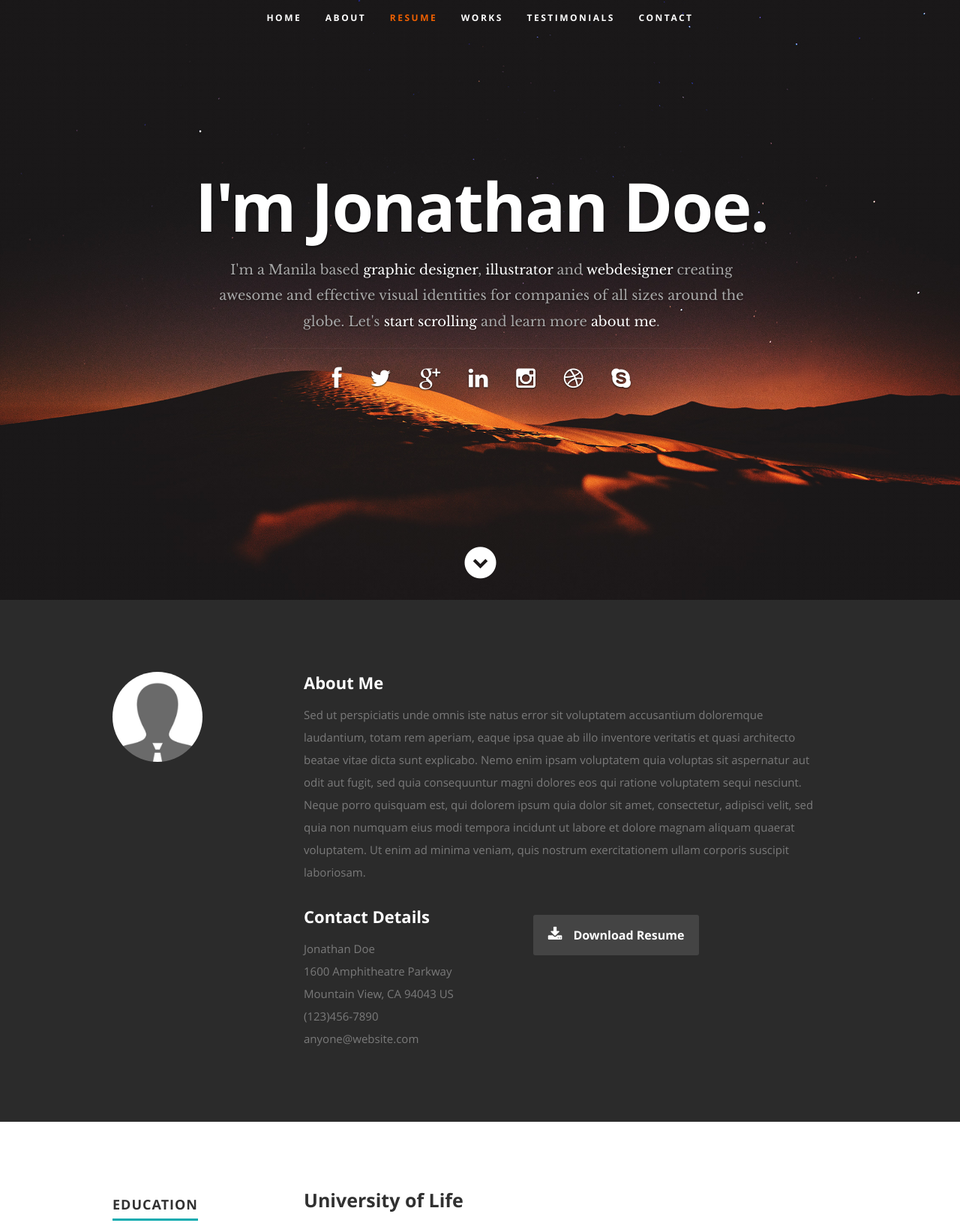
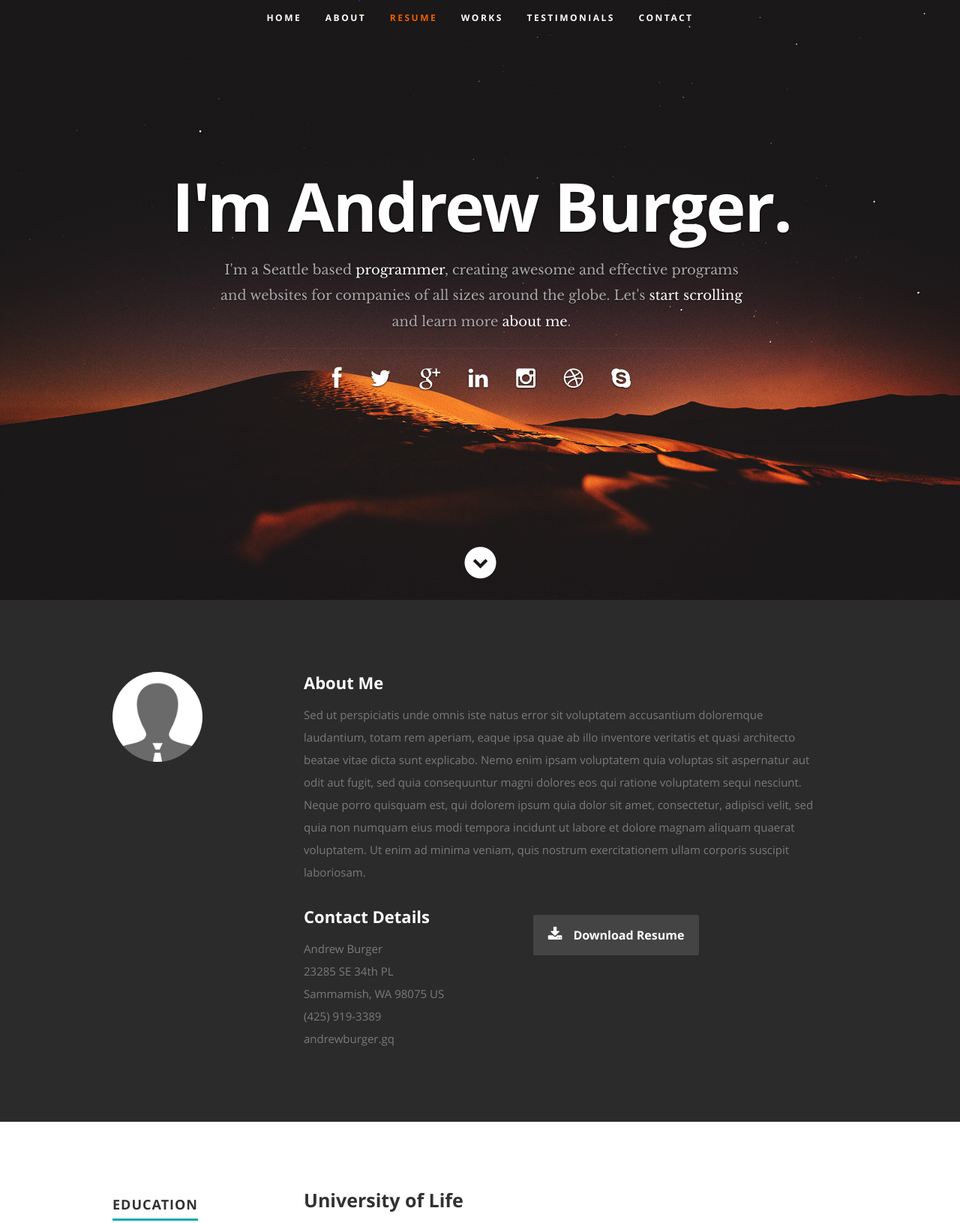
Before and after one commit to andrewixl/andrewresume, a Django app: page / in a window 1280 px wide. Shown: the top 1631 px of the page at 75% size. Run offline with Django 3.2, Linux system fonts and the light colour scheme; some libraries are stand-ins or nearby versions.

Commit message:
First Changes

```diff
--- a/apps/main/templates/main/index.html
+++ b/apps/main/templates/main/index.html
@@ -7,7 +7,7 @@
    <!--- Basic Page Needs
    ================================================== -->
    <meta charset="utf-8">
-	<title>Ceevee - Free Responsive HTML5/CSS3 Template</title>
+	<title>Andrew Burger</title>
 	<meta name="description" content="">
 	<meta name="author" content="">
 
@@ -56,9 +56,9 @@
 
       <div class="row banner">
          <div class="banner-text">
-            <h1 class="responsive-headline">I'm Jonathan Doe.</h1>
-            <h3>I'm a Manila based <span>graphic designer</span>, <span>illustrator</span> and <span>webdesigner</span> creating awesome and
-            effective visual identities for companies of all sizes around the globe. Let's <a class="smoothscroll" href="#about">start scrolling</a>
+            <h1 class="responsive-headline">I'm Andrew Burger.</h1>
+            <h3>I'm a Seattle based <span>programmer</span>, creating awesome and effective programs and websites for companies of all sizes around the globe.
+             Let's <a class="smoothscroll" href="#about">start scrolling</a>
             and learn more <a class="smoothscroll" href="#about">about me</a>.</h3>
             <hr />
             <ul class="social">
@@ -110,12 +110,12 @@
 
                   <h2>Contact Details</h2>
                   <p class="address">
-						   <span>Jonathan Doe</span><br>
-						   <span>1600 Amphitheatre Parkway<br>
-						         Mountain View, CA 94043 US
+						   <span>Andrew Burger</span><br>
+						   <span>23285 SE 34th PL<br>
+						         Sammamish, WA 98075 US
                      </span><br>
-						   <span>(123)456-7890</span><br>
-                     <span>anyone@website.com</span>
+						   <span>(425) 919-3389</span><br>
+                     <span>andrewburger.gq</span>
 					   </p>
 
                </div>
```
